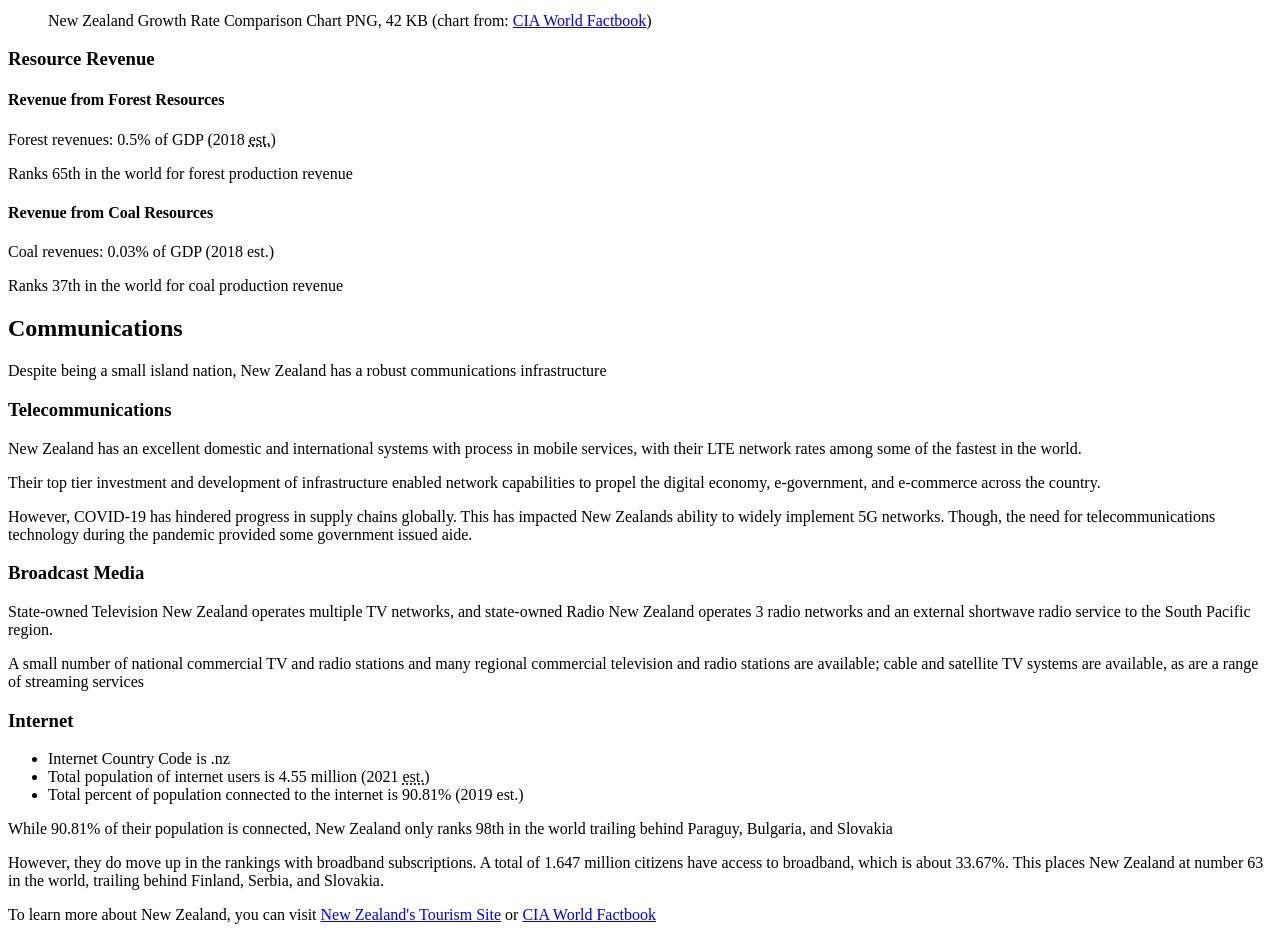
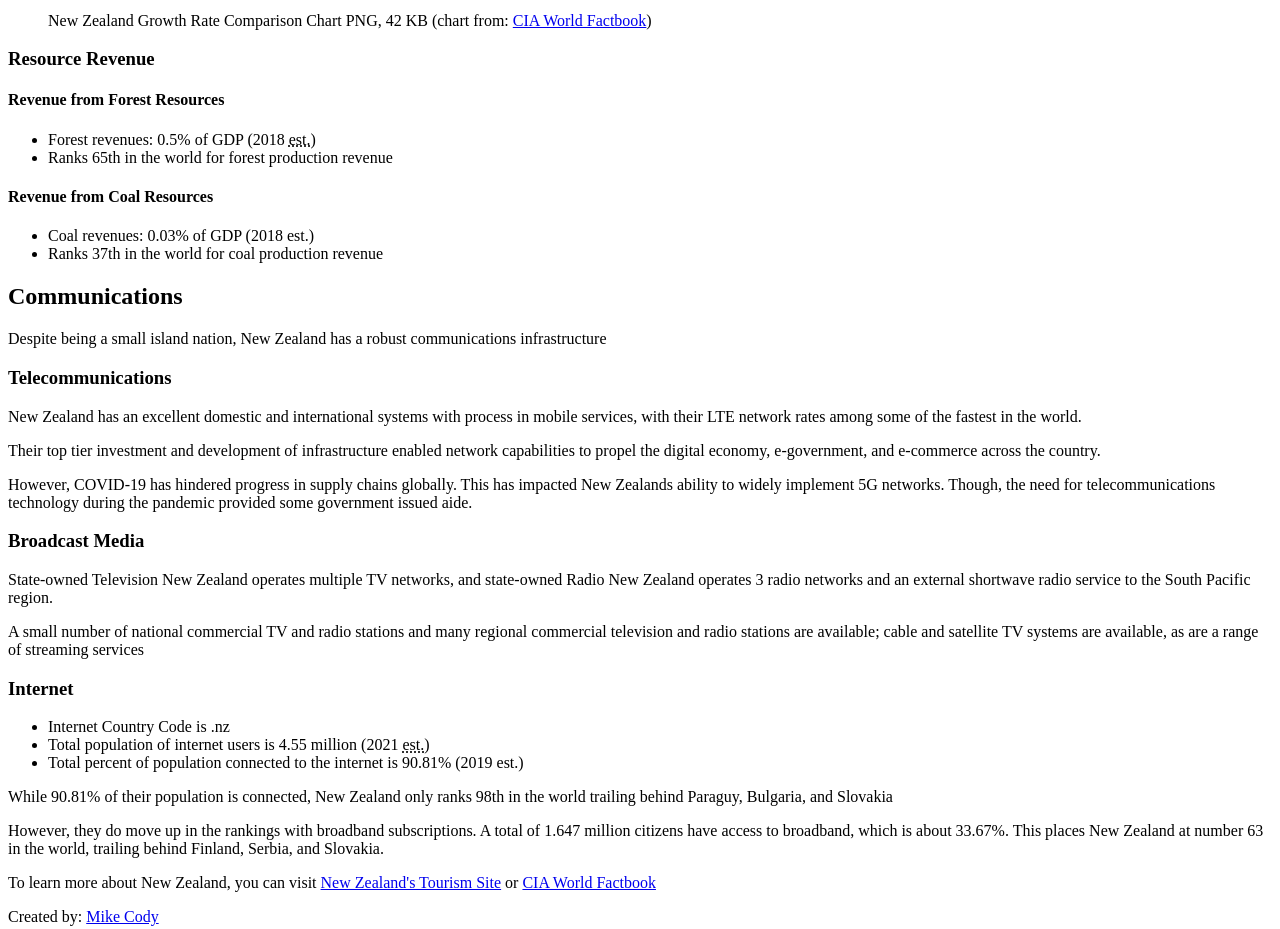
Before and after one commit to mikecody87/mikecody87.github.io, a plain HTML site: page new-zealand.html in a window 1280 px wide. Shown: the part 2920-3849 px from the top of the page. Drawn offline with Linux system fonts and the light colour scheme.

Commit message:
final-for-real

```diff
--- a/new-zealand.html
+++ b/new-zealand.html
@@ -107,11 +107,15 @@
         <article>
           <h3>Resource Revenue</h3>
             <h4>Revenue from Forest Resources</h4>
-              <p>Forest revenues: 0.5% of GDP (2018 <abbr title="estimated">est.</abbr>)
-              <p>Ranks 65th in the world for forest production revenue</p>
+              <ul>
+                <li>Forest revenues: 0.5% of GDP (2018 <abbr title="estimated">est.</abbr>)</li>
+                <li>Ranks 65th in the world for forest production revenue</li>
+              </ul>
             <h4>Revenue from Coal Resources</h4>
-              <p>Coal revenues: 0.03% of GDP (2018 est.)
-              <p>Ranks 37th in the world for coal production revenue</p>
+              <ul>
+                <li>Coal revenues: 0.03% of GDP (2018 est.)</li>
+                <li>Ranks 37th in the world for coal production revenue</li>
+              </ul>
         </article>
       </section>
 
```
